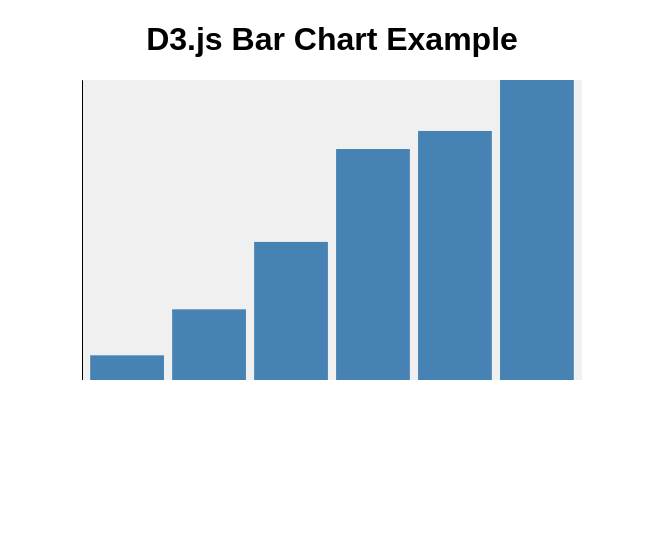
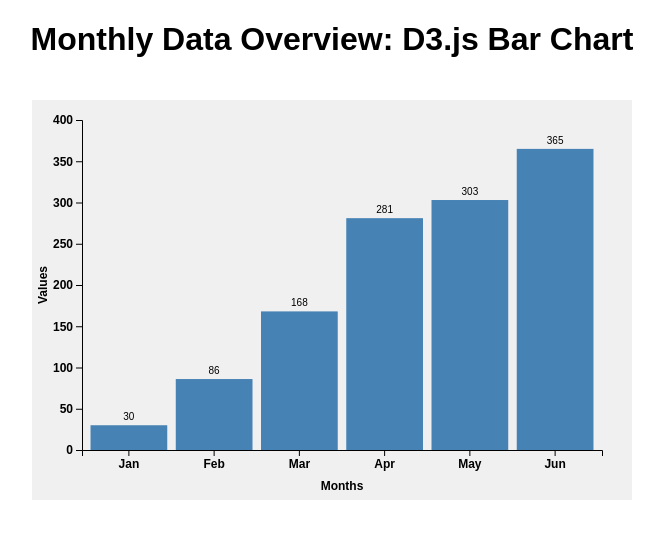
Before and after one commit to samrawitw/d3-visualization, a plain HTML site: page myViz.html in a window 1280 px wide. Shown: the whole page, without its empty margins (308-972 px from the left). Drawn offline with nearby package versions, Linux system fonts and the light colour scheme.

Commit message:
Update myViz.html

```diff
--- a/myViz.html
+++ b/myViz.html
@@ -1,9 +1,10 @@
-<!DOCTYPE html>
+
+ <!DOCTYPE html>
 <html lang="en">
 <head>
     <meta charset="UTF-8">
     <meta name="viewport" content="width=device-width, initial-scale=1.0">
-    <title>Bar Chart with D3.js</title>
+    <title>Informative Bar Chart with D3.js</title>
     <script src="https://d3js.org/d3.v7.min.js"></script>
     <style>
         body {
@@ -12,6 +13,7 @@
         }
         svg {
             background-color: #f0f0f0;
+            margin-top: 20px;
         }
         .bar {
             fill: steelblue;
@@ -23,54 +25,95 @@
             font-size: 12px;
             font-weight: bold;
         }
+        .data-label {
+            fill: black;
+            font-size: 10px;
+            text-anchor: middle;
+        }
     </style>
 </head>
 <body>
-    <h1>D3.js Bar Chart Example</h1>
-    <svg id="bar-chart" width="500" height="300"></svg>
+    <h1>Monthly Data Overview: D3.js Bar Chart</h1>
+    <svg id="bar-chart" width="600" height="400"></svg>
 
     <script>
-        // Data to visualize
+        // Data to visualize (Monthly values example)
         const data = [30, 86, 168, 281, 303, 365];
+        const months = ["Jan", "Feb", "Mar", "Apr", "May", "Jun"];
 
         // Define the SVG canvas dimensions
         const svg = d3.select("#bar-chart");
         const width = +svg.attr("width");
         const height = +svg.attr("height");
+        const margin = { top: 20, right: 30, bottom: 50, left: 50 };
+        const chartWidth = width - margin.left - margin.right;
+        const chartHeight = height - margin.top - margin.bottom;
+
+        // Create a group element to position the chart properly within margins
+        const chart = svg.append("g")
+            .attr("transform", `translate(${margin.left}, ${margin.top})`);
 
         // Create scaling functions
         const xScale = d3.scaleBand()
-            .domain(data.map((d, i) => i)) // Index of each data point
-            .range([0, width])
-            .padding(0.1); // Padding between bars
+            .domain(months)
+            .range([0, chartWidth])
+            .padding(0.1);
 
         const yScale = d3.scaleLinear()
-            .domain([0, d3.max(data)]) // Data range
-            .range([height, 0]); // SVG height range (invert for chart)
+            .domain([0, d3.max(data)])
+            .nice() // Make the axis end on a round number
+            .range([chartHeight, 0]);
 
-        // Add bars to the SVG
-        svg.selectAll(".bar")
+        // Add bars to the chart
+        chart.selectAll(".bar")
             .data(data)
             .enter()
             .append("rect")
             .attr("class", "bar")
-            .attr("x", (d, i) => xScale(i))
+            .attr("x", (d, i) => xScale(months[i]))
             .attr("y", d => yScale(d))
             .attr("width", xScale.bandwidth())
-            .attr("height", d => height - yScale(d));
+            .attr("height", d => chartHeight - yScale(d));
+
+        // Add data labels on top of each bar
+        chart.selectAll(".data-label")
+            .data(data)
+            .enter()
+            .append("text")
+            .attr("class", "data-label")
+            .attr("x", (d, i) => xScale(months[i]) + xScale.bandwidth() / 2)
+            .attr("y", d => yScale(d) - 5)
+            .text(d => d);
 
         // Add X-axis
-        svg.append("g")
-            .attr("transform", `translate(0, ${height})`)
-            .call(d3.axisBottom(xScale).tickFormat((d, i) => `Item ${i + 1}`))
+        chart.append("g")
+            .attr("transform", `translate(0, ${chartHeight})`)
+            .call(d3.axisBottom(xScale))
             .selectAll("text")
             .attr("class", "axis-label");
 
         // Add Y-axis
-        svg.append("g")
-            .call(d3.axisLeft(yScale))
+        chart.append("g")
+            .call(d3.axisLeft(yScale).ticks(6))
             .selectAll("text")
             .attr("class", "axis-label");
+
+        // Add X-axis title
+        chart.append("text")
+            .attr("class", "axis-label")
+            .attr("x", chartWidth / 2)
+            .attr("y", chartHeight + 40)
+            .attr("text-anchor", "middle")
+            .text("Months");
+
+        // Add Y-axis title
+        chart.append("text")
+            .attr("class", "axis-label")
+            .attr("transform", "rotate(-90)")
+            .attr("x", -chartHeight / 2)
+            .attr("y", -35)
+            .attr("text-anchor", "middle")
+            .text("Values");
     </script>
 </body>
 </html>
```
